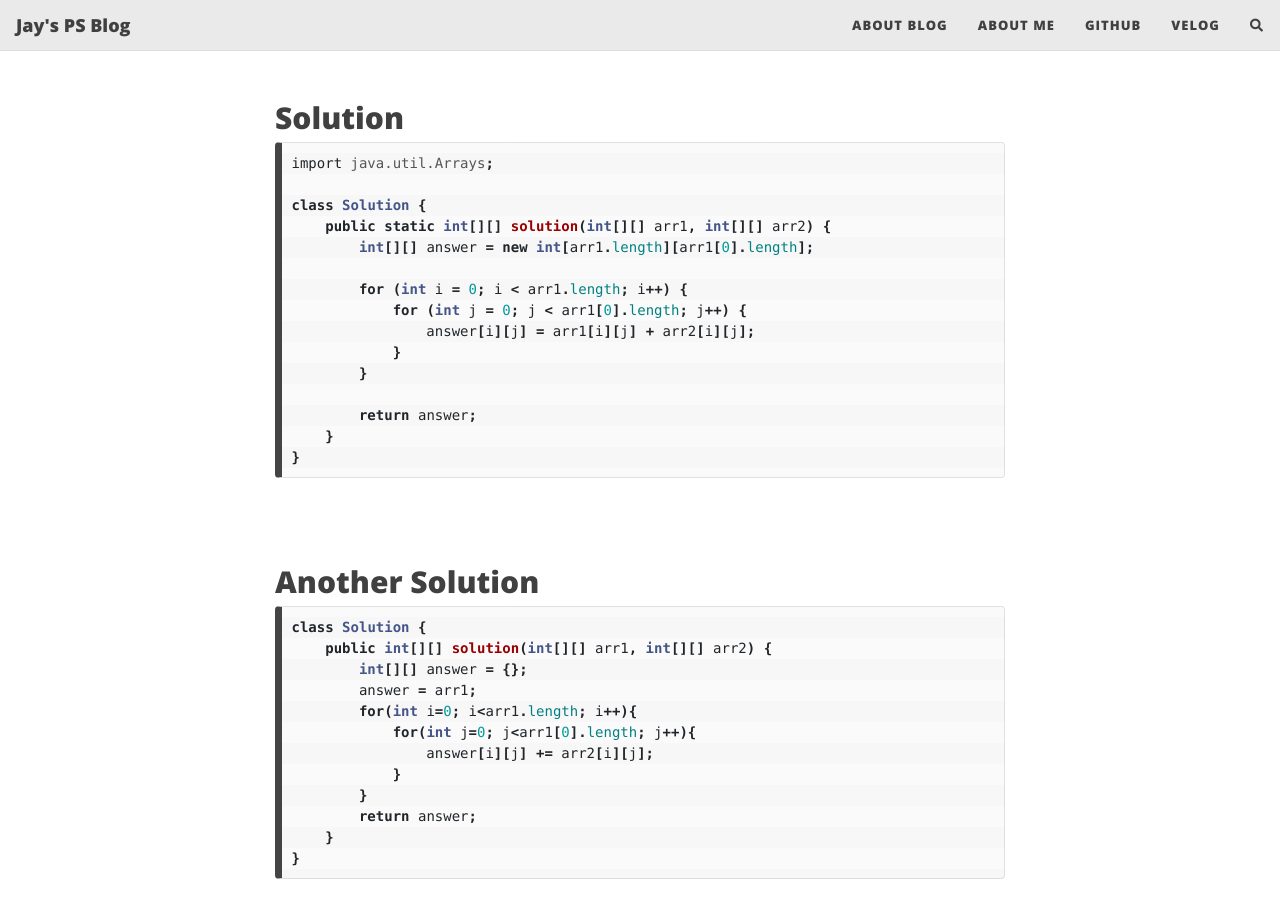
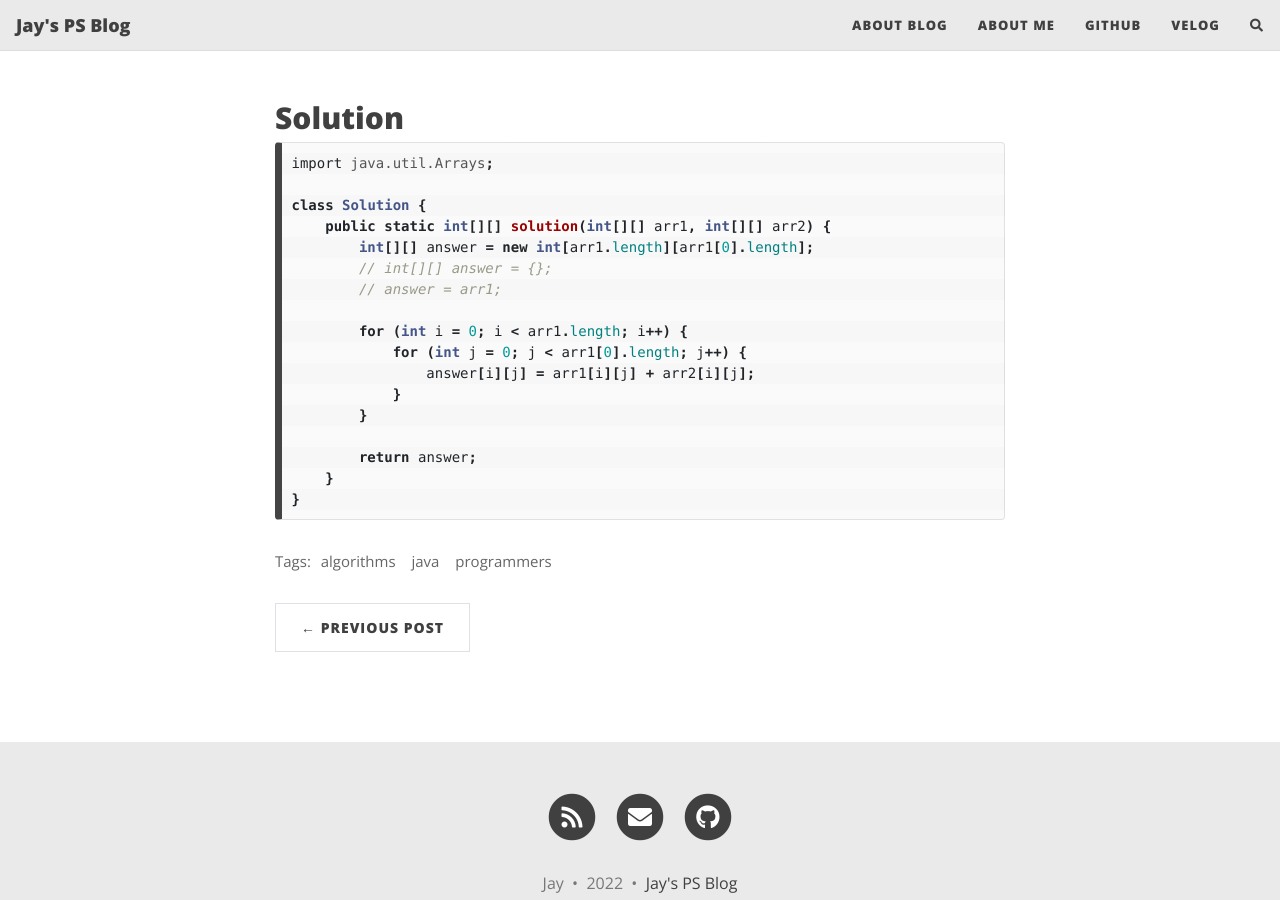
Before and after one commit to devbattery/won4885.github.io-previous, a Jekyll site: the page built from _posts/2022-05-13-programmers-add-matrices.md, in a window 1280 px wide and 900 px high, scrolled down 278 px. Built offline with Jekyll 4.4.1, drawn with Linux system fonts in a browser that asks for light colours; nearby versions of some CDN libraries; comment, search, counter and statistics services are not loaded.

Commit message:
update 22-05-13

````diff
--- a/_posts/2022-05-13-programmers-add-matrices.md
+++ b/_posts/2022-05-13-programmers-add-matrices.md
@@ -29,21 +31,3 @@ class Solution {
     }
 }
 ```
-<br>
-
-## Another Solution
-
-```java
-class Solution {
-    public int[][] solution(int[][] arr1, int[][] arr2) {
-        int[][] answer = {};
-        answer = arr1;
-        for(int i=0; i<arr1.length; i++){
-            for(int j=0; j<arr1[0].length; j++){
-                answer[i][j] += arr2[i][j];
-            }
-        }
-        return answer;
-    }
-}
-```
````
Also changed, not shown: other parts of _posts/2022-05-13-programmers-add-matrices.md (+2 -0 lines).
